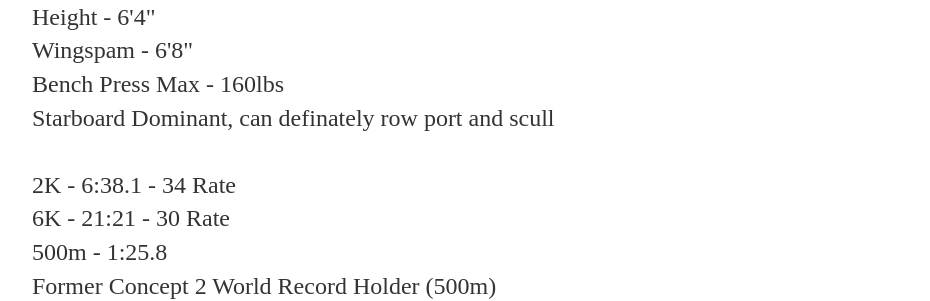
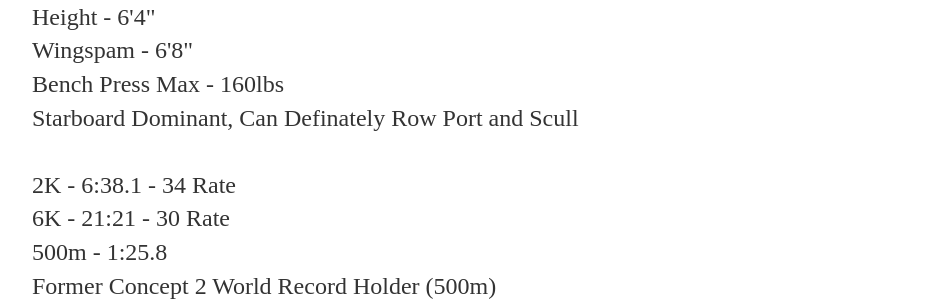
Before and after one commit to ChandlerScheurkogel/ChandlerScheurkogel.github.io, a Jekyll site: the page built from about/index.html, in a window 1280 px wide. Shown: the part 449-750 px from the top of the page, without its empty margins (160-1090 px from the left). Built offline with Jekyll 4.4.1, drawn with Linux system fonts in a browser that asks for light colours.

Commit message:
Update index.html

```diff
--- a/about/index.html
+++ b/about/index.html
@@ -8,7 +8,7 @@
 
 			<h2>Rowing</h2>
 
-			<p>Here are some basic stats, if you would like more, feel free to <a href="mailto:chandlerscheurkogel@gmail.com"><i>email</i></a> me at <b><i>ChandlerScheurkogel@gmail.com</i></b><BR> <BR> Club - Saugatuck<BR>Birthdate - September 11th, 2000<BR>Weight - 177lbs<BR>Height - 6'4"<BR>Wingspam - 6'8"<BR>Bench Press Max - 160lbs<BR>Starboard Dominant, can definately row port and scull<BR><BR>2K - 6:38.1 - 34 Rate<BR>6K - 21:21 - 30 Rate<BR>500m - 1:25.8<BR>Former Concept 2 World Record Holder (500m)<BR>Current Concept 2 American Record Holder (500m) for 9 months now (As of 04/28/2016)<BR>Youngest Athlete on Saugatuck Varsity Team<BR>3rd Place Grand/A Final - San Diego Crew Classic 2V 8+<BR></p>
+			<p>Here are some basic stats, if you would like more, feel free to <a href="mailto:chandlerscheurkogel@gmail.com"><i>email</i></a> me at <b><i>ChandlerScheurkogel@gmail.com</i></b><BR> <BR> Club - Saugatuck<BR>Birthdate - September 11th, 2000<BR>Weight - 177lbs<BR>Height - 6'4"<BR>Wingspam - 6'8"<BR>Bench Press Max - 160lbs<BR>Starboard Dominant, Can Definately Row Port and Scull<BR><BR>2K - 6:38.1 - 34 Rate<BR>6K - 21:21 - 30 Rate<BR>500m - 1:25.8<BR>Former Concept 2 World Record Holder (500m)<BR>Current Concept 2 American Record Holder (500m) for 9 months now (As of 04/28/2016)<BR>Youngest Athlete on Saugatuck Varsity Team<BR>3rd Place Grand/A Final - San Diego Crew Classic 2V 8+<BR></p>
 
 			<ul class="contacts">
 				<li><a href="#">@TwitterHandle</a></li>
```
